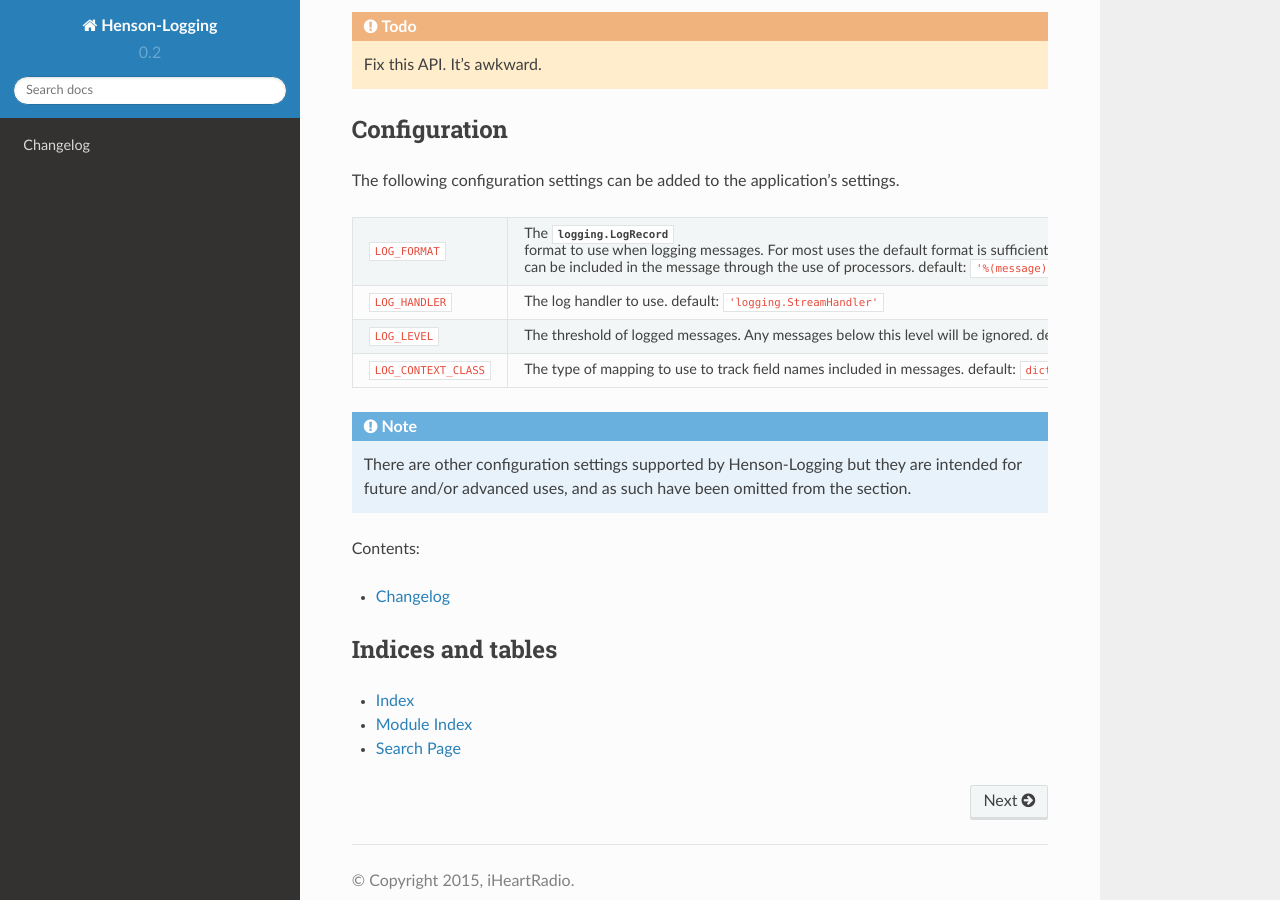
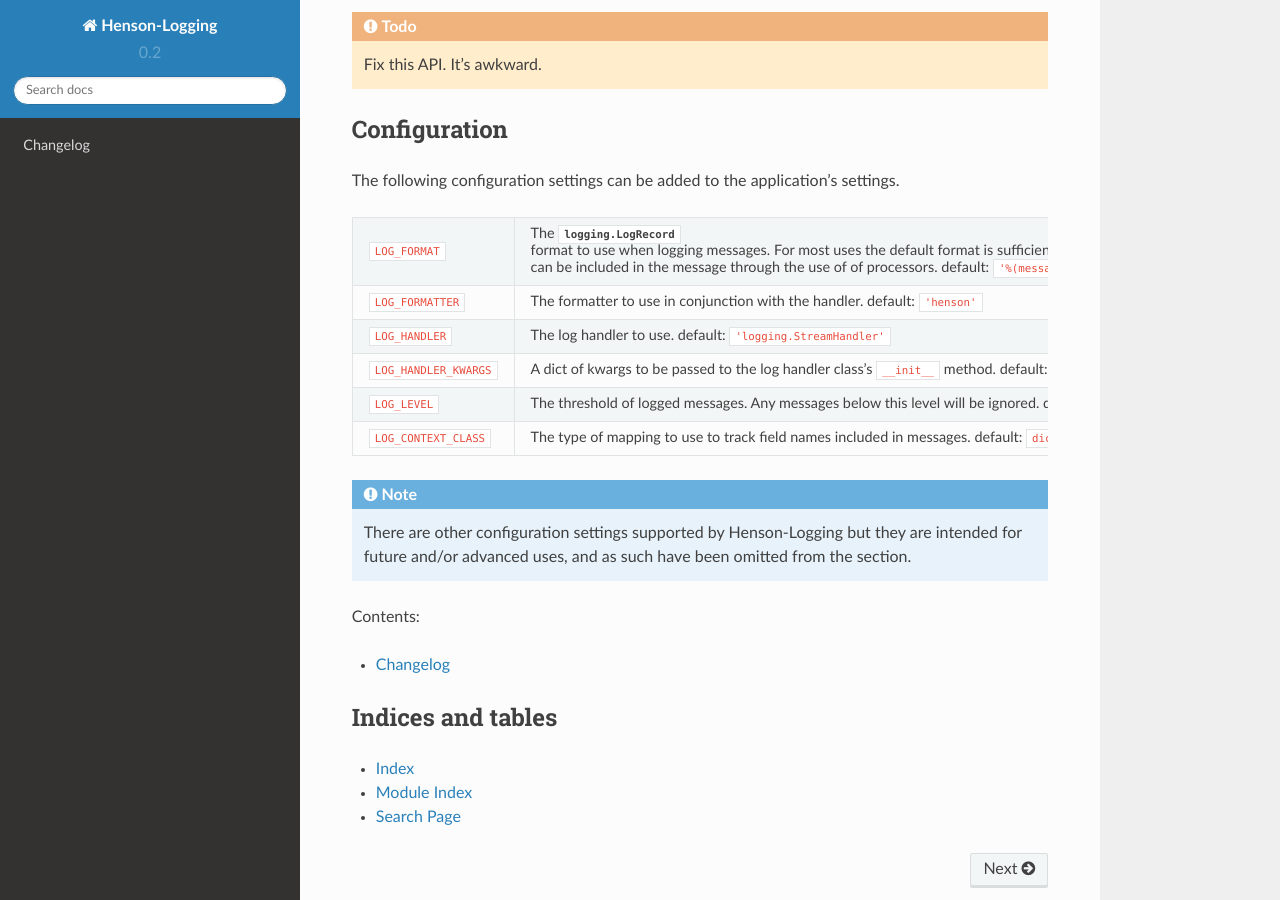
Before and after one commit to iheartradio/Henson-Logging, a Sphinx documentation site: the page built from docs/index.rst, in a window 1280 px wide and 900 px high, scrolled down 427 px. Built offline with Sphinx 7.4.7 and the Read the Docs theme 2.0.0, drawn with Linux system fonts in a browser that asks for light colours.

Commit message:
Document LOG_FORMATTER and LOG_HANDLER_KWARGS

```diff
--- a/docs/changes.rst
+++ b/docs/changes.rst
@@ -9,6 +9,8 @@ Release TBD
 
 - Add support for log handler kwargs (*Note: this change drops support for
   Python 3.4 and requires 3.5+*)
+- Add support for ``LOG_FORMATTER`` setting to control the formatter used by
+  the henson log handler
 
 
 Version 0.1.0
--- a/docs/index.rst
+++ b/docs/index.rst
@@ -25,23 +25,35 @@ Configuration
 The following configuration settings can be added to the application's
 settings.
 
-===================== =========================================================
-``LOG_FORMAT``        The :class:`logging.LogRecord` format to use when
-                      logging messages. For most uses the default format is
-                      sufficient as all names added to the message will be
-                      included in it. Any additional values provided through
-                      :class:`logging.LogRecord` can be included in the message
-                      through the use of processors.
-                      default: ``'%(message)s\n'``
-``LOG_HANDLER``       The log handler to use.
-                      default: ``'logging.StreamHandler'``
-``LOG_LEVEL``         The threshold of logged messages. Any messages below this
-                      level will be ignored.
-                      default: ``'INFO'``
-``LOG_CONTEXT_CLASS`` The type of mapping to use to track field names included
-                      in messages.
-                      default: ``dict``
-===================== =========================================================
++------------------------+----------------------------------------------------+
+| ``LOG_FORMAT``         | The :class:`logging.LogRecord` format to use when  |
+|                        | logging messages. For most uses the default format |
+|                        | is sufficient as all names added to the message    |
+|                        | will be included in it. Any additional values      |
+|                        | provided through :class:`logging.LogRecord` can    |
+|                        | be included in the message through the use of      |
+|                        | of processors.                                     |
+|                        | default: ``'%(message)s\n'``                       |
++------------------------+----------------------------------------------------+
+| ``LOG_FORMATTER``      | The formatter to use in conjunction with the       |
+|                        | handler.                                           |
+|                        | default: ``'henson'``                              |
++------------------------+----------------------------------------------------+
+| ``LOG_HANDLER``        | The log handler to use.                            |
+|                        | default: ``'logging.StreamHandler'``               |
++------------------------+----------------------------------------------------+
+| ``LOG_HANDLER_KWARGS`` | A dict of kwargs to be passed to the log handler   |
+|                        | class's ``__init__`` method.                       |
+|                        | default: ``{}``                                    |
++------------------------+----------------------------------------------------+
+| ``LOG_LEVEL``          | The threshold of logged messages. Any messages     |
+|                        | below this level will be ignored.                  |
+|                        | default: ``'INFO'``                                |
++------------------------+----------------------------------------------------+
+| ``LOG_CONTEXT_CLASS``  | The type of mapping to use to track field names    |
+|                        | included in messages.                              |
+|                        | default: ``dict``                                  |
++------------------------+----------------------------------------------------+
 
 .. note::
     There are other configuration settings supported by Henson-Logging but they
```
